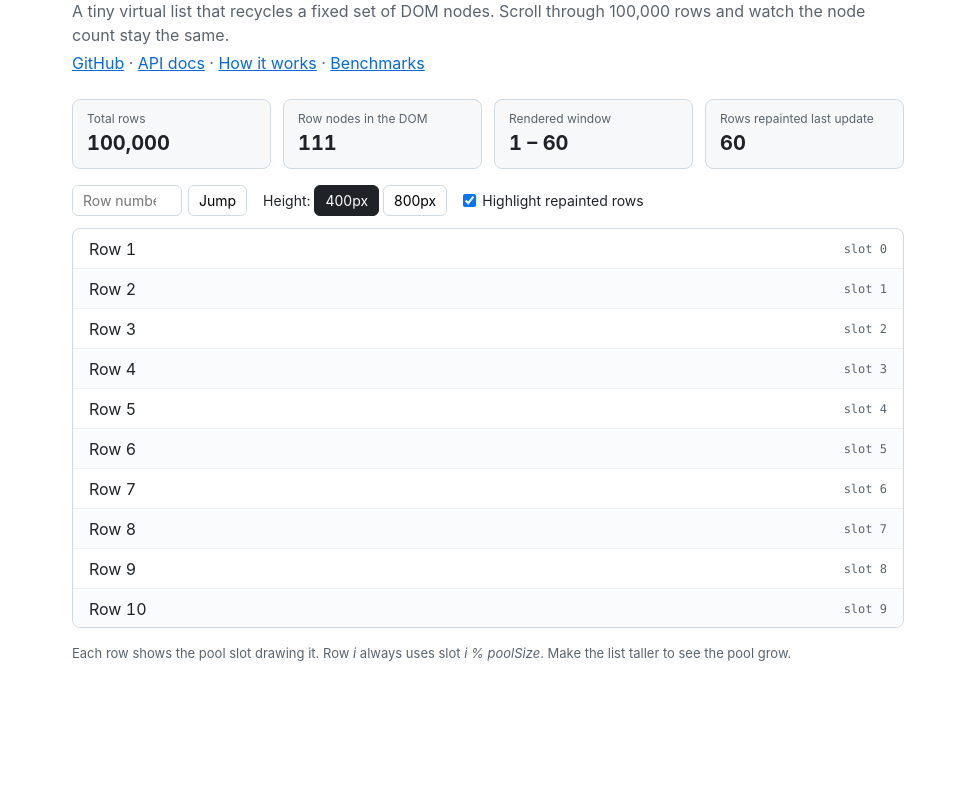
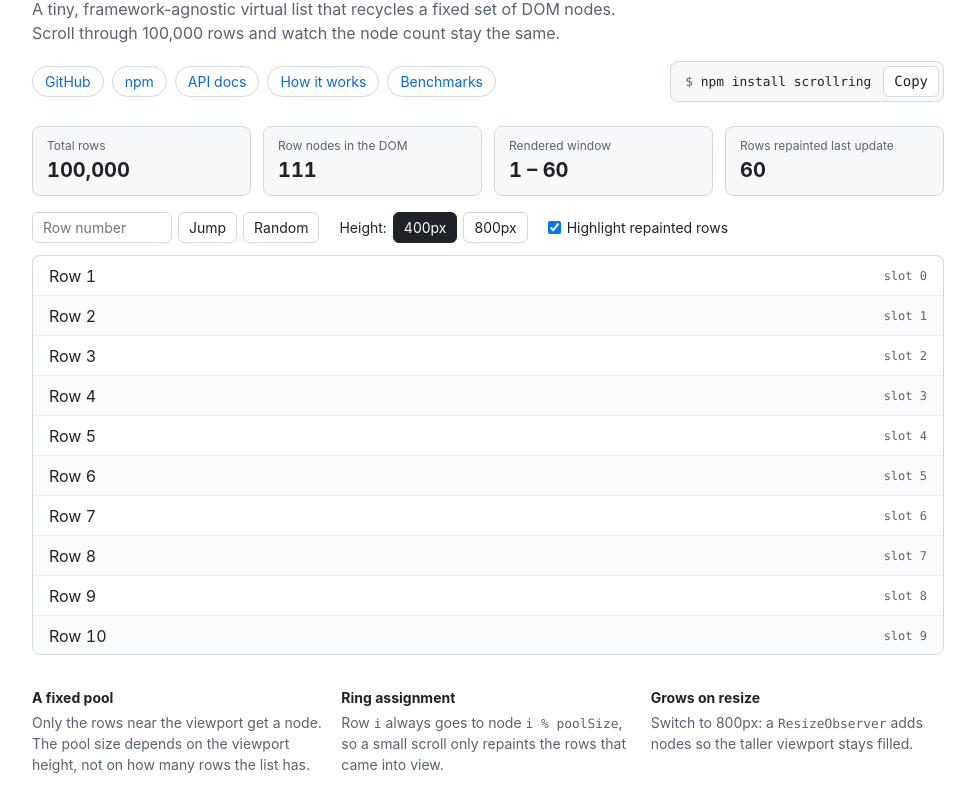
Before and after one commit to sanil011/scrollring, a website built with Vite: page demo/index.html in a window 1280 px wide. Shown: the part 87-884 px from the top of the page, without its empty margins (152-1127 px from the left). Before the commit the page ends 800 px from the top, so only its background shows below. Built offline with nearby package versions, Linux system fonts and the light colour scheme.

Commit message:
feat: add npm link and install command to the demo

```diff
--- a/demo/index.html
+++ b/demo/index.html
@@ -3,6 +3,10 @@
   <head>
     <meta charset="UTF-8" />
     <meta name="viewport" content="width=device-width, initial-scale=1" />
+    <meta
+      name="description"
+      content="scrollring: a tiny virtual list that recycles a fixed set of DOM nodes."
+    />
     <title>scrollring demo</title>
     <style>
       * {
@@ -12,38 +16,112 @@
       }
 
       :root {
+        color-scheme: light dark;
+        --bg: #ffffff;
         --text: #1f2328;
         --muted: #59636e;
         --border: #d1d9e0;
+        --row-border: #eef1f4;
         --surface: #f6f8fa;
+        --alt: #fafbfc;
         --accent: #0969da;
+        --flash: #fff1b8;
+        --mono: ui-monospace, SFMono-Regular, Menlo, monospace;
+      }
+
+      @media (prefers-color-scheme: dark) {
+        :root {
+          --bg: #0d1117;
+          --text: #e6edf3;
+          --muted: #9198a1;
+          --border: #3d444d;
+          --row-border: #21262d;
+          --surface: #151b23;
+          --alt: #11161d;
+          --accent: #4493f8;
+          --flash: #5c4a12;
+        }
       }
 
       body {
         font-family: -apple-system, BlinkMacSystemFont, "Segoe UI", Roboto,
           sans-serif;
+        background: var(--bg);
         color: var(--text);
         line-height: 1.5;
       }
 
-      main {
-        max-width: 880px;
-        margin: 0 auto;
-        padding: 40px 24px;
+      a {
+        color: var(--accent);
       }
 
-      header h1 {
-        font-size: 28px;
+      main {
+        max-width: 960px;
+        margin: 0 auto;
+        padding: 32px 24px;
       }
 
-      header p {
+      /* Header */
+
+      header h1 {
+        font-size: 32px;
+        letter-spacing: -0.02em;
+      }
+
+      .tagline {
         color: var(--muted);
         margin-top: 4px;
+        max-width: 60ch;
       }
 
-      header a {
-        color: var(--accent);
+      /* Links on the left, install command on the right. */
+      .header-row {
+        display: flex;
+        flex-wrap: wrap;
+        align-items: center;
+        justify-content: space-between;
+        gap: 12px;
+        margin-top: 16px;
       }
+
+      .links {
+        display: flex;
+        flex-wrap: wrap;
+        gap: 8px;
+        list-style: none;
+      }
+
+      .links a {
+        display: inline-block;
+        padding: 4px 12px;
+        border: 1px solid var(--border);
+        border-radius: 999px;
+        font-size: 14px;
+        text-decoration: none;
+      }
+
+      .links a:hover {
+        background: var(--surface);
+      }
+
+      .install {
+        display: inline-flex;
+        align-items: center;
+        gap: 12px;
+        padding: 4px 4px 4px 14px;
+        border: 1px solid var(--border);
+        border-radius: 8px;
+        background: var(--surface);
+        font-family: var(--mono);
+        font-size: 14px;
+      }
+
+      .install code::before {
+        content: "$ ";
+        color: var(--muted);
+      }
+
+      /* Stats */
 
       .stats {
         display: grid;
@@ -70,41 +148,51 @@
         font-variant-numeric: tabular-nums;
       }
 
+      /* Controls */
+
       .controls {
         display: flex;
         flex-wrap: wrap;
         align-items: center;
-        gap: 16px;
+        gap: 12px 20px;
         margin-bottom: 12px;
         font-size: 14px;
       }
 
-      .controls form {
+      .controls form,
+      .segmented {
         display: flex;
+        align-items: center;
         gap: 6px;
       }
 
+      /* Wide enough for the "Row number" placeholder. */
       .controls input[type="number"] {
-        width: 110px;
+        width: 10em;
       }
 
       input,
       button {
         font: inherit;
+        color: inherit;
         padding: 4px 10px;
         border: 1px solid var(--border);
         border-radius: 6px;
-        background: white;
+        background: var(--bg);
       }
 
       button {
         cursor: pointer;
       }
 
+      button:hover {
+        background: var(--surface);
+      }
+
       button[aria-pressed="true"] {
         background: var(--text);
         border-color: var(--text);
-        color: white;
+        color: var(--bg);
       }
 
       .controls label {
@@ -128,12 +216,12 @@
         display: flex;
         align-items: center;
         padding: 0 16px;
-        border-bottom: 1px solid #eef1f4;
+        border-bottom: 1px solid var(--row-border);
         font-variant-numeric: tabular-nums;
       }
 
       .scroll-row.alt {
-        background: #fafbfc;
+        background: var(--alt);
       }
 
       /* Pseudo-element, so the row's text stays exactly "Row N". */
@@ -142,18 +230,47 @@
         margin-left: auto;
         font-size: 12px;
         color: var(--muted);
-        font-family: ui-monospace, SFMono-Regular, Menlo, monospace;
+        font-family: var(--mono);
+      }
+
+      /* Explanation */
+
+      .explain {
+        margin-top: 32px;
+        display: grid;
+        grid-template-columns: repeat(3, 1fr);
+        gap: 16px;
+        font-size: 14px;
+      }
+
+      .explain h3 {
+        font-size: 14px;
+        margin-bottom: 4px;
+      }
+
+      .explain p {
+        color: var(--muted);
+      }
+
+      code {
+        font-family: var(--mono);
+        font-size: 0.92em;
       }
 
       footer {
-        margin-top: 16px;
+        margin-top: 40px;
+        padding-top: 16px;
+        border-top: 1px solid var(--border);
         font-size: 13px;
         color: var(--muted);
       }
 
-      @media (max-width: 640px) {
+      @media (max-width: 760px) {
         .stats {
           grid-template-columns: repeat(2, 1fr);
+        }
+        .explain {
+          grid-template-columns: 1fr;
         }
       }
     </style>
@@ -163,16 +280,24 @@
     <main>
       <header>
         <h1>scrollring</h1>
-        <p>
-          A tiny virtual list that recycles a fixed set of DOM nodes. Scroll
-          through 100,000 rows and watch the node count stay the same.
+        <p class="tagline">
+          A tiny, framework-agnostic virtual list that recycles a fixed set of
+          DOM nodes. Scroll through 100,000 rows and watch the node count stay
+          the same.
         </p>
-        <p>
-          <a href="https://github.com/sanil011/scrollring">GitHub</a> ·
-          <a href="./api/">API docs</a> ·
-          <a href="https://github.com/sanil011/scrollring/blob/main/ARCHITECTURE.md">How it works</a> ·
-          <a href="https://github.com/sanil011/scrollring/blob/main/BENCHMARKS.md">Benchmarks</a>
-        </p>
+        <div class="header-row">
+        <ul class="links">
+          <li><a href="https://github.com/sanil011/scrollring">GitHub</a></li>
+          <li><a href="https://www.npmjs.com/package/scrollring">npm</a></li>
+          <li><a href="./api/">API docs</a></li>
+          <li><a href="https://github.com/sanil011/scrollring/blob/main/ARCHITECTURE.md">How it works</a></li>
+          <li><a href="https://github.com/sanil011/scrollring/blob/main/BENCHMARKS.md">Benchmarks</a></li>
+        </ul>
+        <div class="install">
+          <code id="install-cmd">npm install scrollring</code>
+          <button type="button" id="copy">Copy</button>
+        </div>
+        </div>
       </header>
 
       <section class="stats" aria-label="Live stats">
@@ -186,9 +311,10 @@
         <form id="jump">
           <input id="jump-index" type="number" min="1" placeholder="Row number" aria-label="Row number" />
           <button type="submit">Jump</button>
+          <button type="button" id="random">Random</button>
         </form>
 
-        <div role="group" aria-label="List height">
+        <div class="segmented" role="group" aria-label="List height">
           Height:
           <button type="button" data-height="400" aria-pressed="true">400px</button>
           <button type="button" data-height="800" aria-pressed="false">800px</button>
@@ -202,9 +328,32 @@
 
       <div id="list"></div>
 
+      <section class="explain">
+        <div>
+          <h3>A fixed pool</h3>
+          <p>
+            Only the rows near the viewport get a node. The pool size depends
+            on the viewport height, not on how many rows the list has.
+          </p>
+        </div>
+        <div>
+          <h3>Ring assignment</h3>
+          <p>
+            Row <code>i</code> always goes to node <code>i % poolSize</code>,
+            so a small scroll only repaints the rows that came into view.
+          </p>
+        </div>
+        <div>
+          <h3>Grows on resize</h3>
+          <p>
+            Switch to 800px: a <code>ResizeObserver</code> adds nodes so the
+            taller viewport stays filled.
+          </p>
+        </div>
+      </section>
+
       <footer>
-        Each row shows the pool slot drawing it. Row <em>i</em> always uses
-        slot <em>i % poolSize</em>. Make the list taller to see the pool grow.
+        MIT licensed · Made by <a href="https://github.com/sanil011">Sanil</a>
       </footer>
     </main>
 
--- a/demo/main.ts
+++ b/demo/main.ts
@@ -28,6 +28,16 @@ const stat = {
 let paintedSinceUpdate = 0;
 let statsQueued = false;
 
+// Respect the OS "reduce motion" setting.
+if (matchMedia("(prefers-reduced-motion: reduce)").matches) {
+  flashToggle.checked = false;
+}
+
+// Read the flash color from CSS so it follows light and dark mode.
+const ROW_FLASH = getComputedStyle(document.documentElement)
+  .getPropertyValue("--flash")
+  .trim();
+
 // A node's slot is its position among the row nodes. Nodes never move, so
 // cache it instead of searching the DOM on every render.
 const slotOf = new WeakMap<HTMLElement, number>();
@@ -50,7 +60,7 @@ const ring = createScrollRing<Row>({
 
     if (flashToggle.checked) {
       node.animate(
-        [{ backgroundColor: "#fff1b8" }, { backgroundColor: "transparent" }],
+        [{ backgroundColor: ROW_FLASH }, { backgroundColor: "transparent" }],
         { duration: 500 },
       );
     }
@@ -76,14 +86,13 @@ function queueStats() {
 function updateStats() {
   statsQueued = false;
   const fmt = (n: number) => n.toLocaleString("en-US");
-  const shown = [...list.querySelectorAll<HTMLElement>(".scroll-row")].filter(
-    (n) => n.style.display !== "none",
-  );
+  const nodes = [...list.querySelectorAll<HTMLElement>(".scroll-row")];
+  const shown = nodes.filter((n) => n.style.display !== "none");
   // Row numbers as shown in the list ("Row 1" is the first).
   const rows = shown.map((n) => Number(n.textContent!.slice("Row ".length)));
 
   stat.total.textContent = fmt(TOTAL);
-  stat.nodes.textContent = fmt(list.querySelectorAll(".scroll-row").length);
+  stat.nodes.textContent = fmt(nodes.length);
   stat.window.textContent = rows.length
     ? `${fmt(Math.min(...rows))} – ${fmt(Math.max(...rows))}`
     : "-";
@@ -107,6 +116,23 @@ byId("jump").addEventListener("submit", (e) => {
   if (n >= 1) ring.scrollToIndex(n - 1);
 });
 
+byId("random").addEventListener("click", () => {
+  const n = 1 + Math.floor(Math.random() * TOTAL);
+  byId<HTMLInputElement>("jump-index").value = String(n);
+  ring.scrollToIndex(n - 1);
+});
+
+const copyButton = byId("copy");
+copyButton.addEventListener("click", async () => {
+  try {
+    await navigator.clipboard.writeText(byId("install-cmd").textContent!);
+    copyButton.textContent = "Copied";
+  } catch {
+    copyButton.textContent = "Press ⌘C";
+  }
+  setTimeout(() => (copyButton.textContent = "Copy"), 1500);
+});
+
 for (const button of document.querySelectorAll<HTMLElement>("[data-height]")) {
   button.addEventListener("click", () => {
     list.style.height = button.dataset.height + "px";
@@ -115,5 +141,3 @@ for (const button of document.querySelectorAll<HTMLElement>("[data-height]")) {
     }
   });
 }
-
-// setData above already queued the first stats update.
```
